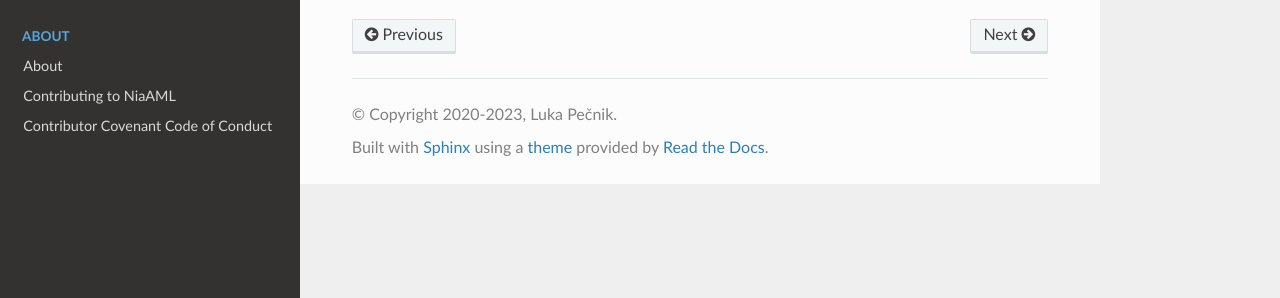
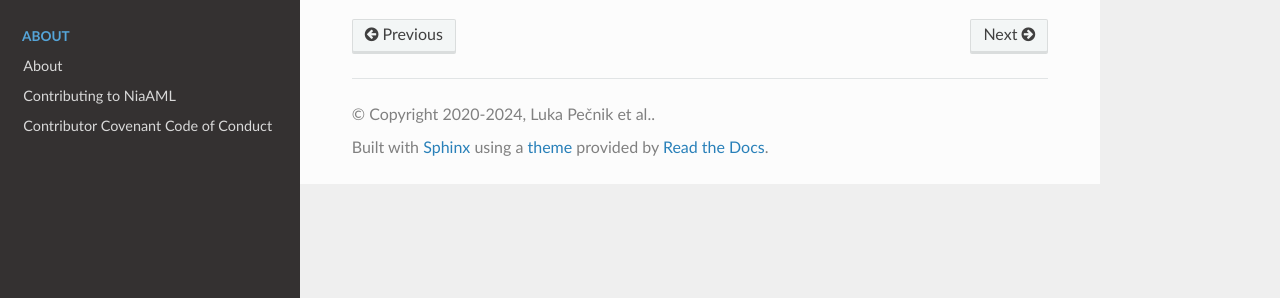
Before and after one commit to firefly-cpp/NiaAML, a Sphinx documentation site: the page built from docs/documentation.rst, in a window 1280 px wide. Shown: the part 353-651 px from the top of the page. Built offline with Sphinx 7.4.7 and the Read the Docs theme 2.0.0, drawn with Linux system fonts in a browser that asks for light colours.

```diff
--- a/docs/conf.py
+++ b/docs/conf.py
@@ -21,11 +21,11 @@ sys.path.insert(0, os.path.abspath("../"))
 # -- Project information -----------------------------------------------------
 
 project = "NiaAML"
-copyright = "2020-2023, Luka Pečnik"
-author = "Luka Pečnik"
+copyright = "2020-2024, Luka Pečnik et al."
+author = "Luka Pečnik et al."
 
 # The full version, including alpha/beta/rc tags
-release = "1.2.0"
+release = "2.0.0"
 
 
 # -- General configuration ---------------------------------------------------
--- a/niaaml/__init__.py
+++ b/niaaml/__init__.py
@@ -29,4 +29,4 @@ __all__ = [
 ]
 
 __project__ = "niaaml"
-__version__ = "1.2.0"
+__version__ = "2.0.0"
--- a/pyproject.toml
+++ b/pyproject.toml
@@ -1,14 +1,14 @@
 [tool.poetry]
 name = "NiaAML"
-version = "1.2.0"
+version = "2.0.0"
 description = "Python automated machine learning framework"
 license = "MIT"
-authors = ["Luka Pečnik <lukapecnik96@gmail.com>", "Iztok Fister Jr. <iztok@iztok-jr-fister.eu>"]
+authors = ["Luka Pečnik <lukapecnik96@gmail.com>", "Iztok Fister Jr. <iztok@iztok-jr-fister.eu>", "Laurenz Farthofer <laurenz@hey.com>"]
 keywords = ['classification', 'NiaPy', 'scikit-learn', 'nature-inspired algorithms', 'feature selection', 'preprocessing']
 homepage = "https://github.com/firefly-cpp/NiaAML"
 repository = "https://github.com/firefly-cpp/NiaAML"
 documentation= "https://niaaml.readthedocs.io/en/latest/"
-readme = "README.rst"
+readme = "README.md"
 include = [
     { path="LICENSE", format="sdist" },
     { path="CHANGELOG.md", format="sdist" },
```
